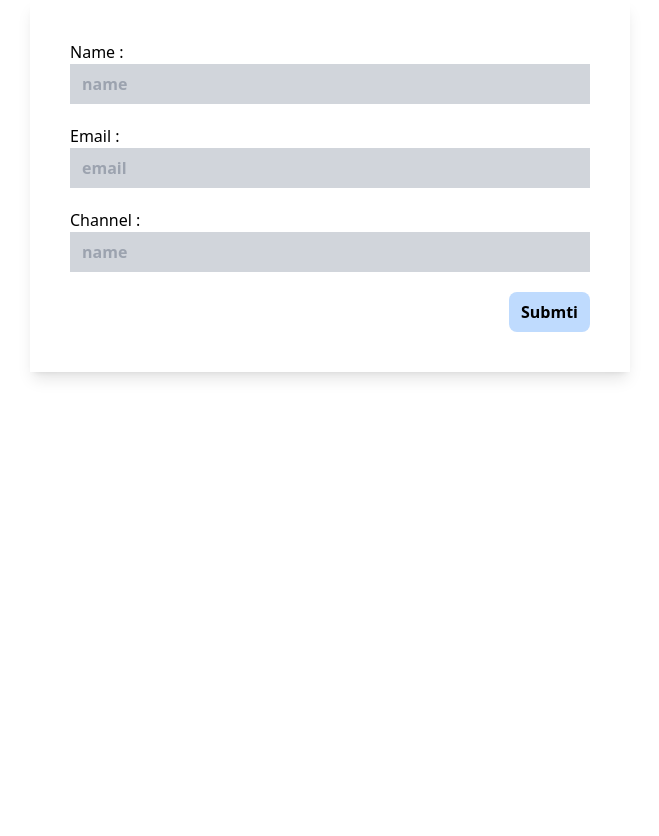
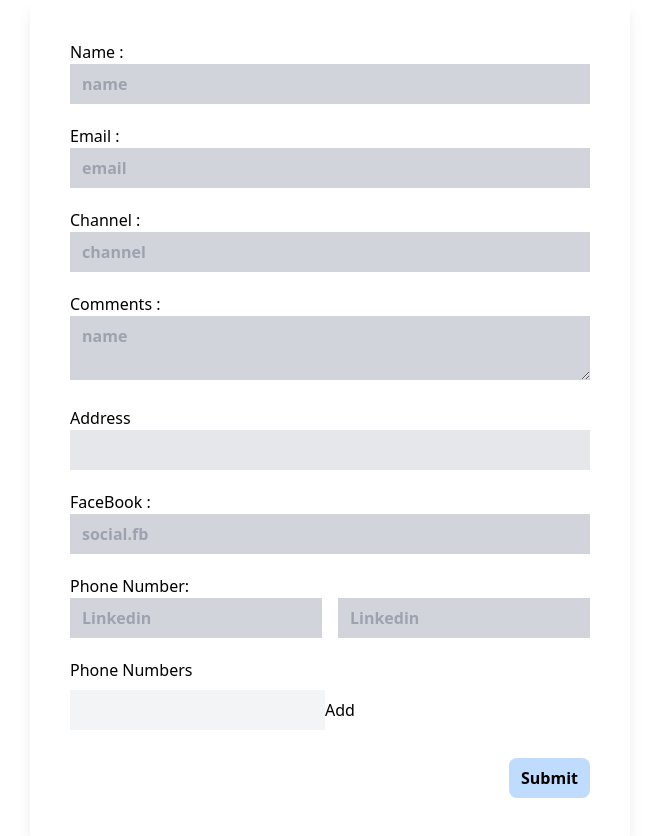
Before and after one commit to kamrulcoder/formik, a React (Vite) app: page / in a window 1280 px wide. Shown: the whole page, without its empty margins (310-969 px from the left). Before the commit the page ends 800 px from the top, so only its background shows below. Built offline with nearby package versions, Linux system fonts and the light colour scheme.

Commit message:
try to get knowledge formik

```diff
--- a/src/components/FormikForm.jsx
+++ b/src/components/FormikForm.jsx
@@ -1,29 +1,38 @@
 import React from "react";
 
 // first import useFormik
-import { ErrorMessage, Field, Form, Formik } from "formik";
-import * as  Yup from "yup"
+import { ErrorMessage, Field, Form, Formik, FieldArray } from "formik";
+import * as Yup from "yup";
+import TextError from "./TextError";
 
 function FormikForm() {
-
-
   // intitial values declaire
-  const initialValues =  {
+  const initialValues = {
     name: "",
     email: "",
     channel: "",
-  }
+    comments: "",
+    address: "",
+    social: {
+      fb: "",
+      ln: "",
+    },
+    phoneNumber: ["", ""],
+    phNumbers: ['']
 
+  };
 
   // validation scheema of yup
   const validationSchema = Yup.object({
-    name:Yup.string().required("Name field is required "),
-    email:Yup.string().required("email required").email("invalid email"),
-    channel:Yup.string().required("Channek  field is required "),
-  })
+    name: Yup.string().required("Name field is required "),
+    email: Yup.string().required("email required").email("invalid email"),
+    channel: Yup.string().required("Channek  field is required "),
+    comments: Yup.string().required("Required"),
+    address: Yup.string().required("Required"),
+  });
 
   // validation form
-  const  validate =  (values) => {
+  const validate = (values) => {
     let errors = {};
 
     // name validate input
@@ -46,13 +55,12 @@ function FormikForm() {
     }
 
     return errors;
-  }
+  };
 
-  // onsubmit
-  const onSubmit = values => {
-    console.log(values);
-  }
-
+  const onSubmit = (values, submitProps) => {
+    console.log("Form data", values);
+    console.log("submitProps", submitProps);
+  };
 
   // // second declaire formik
   // const formik = useFormik({
@@ -67,10 +75,9 @@ function FormikForm() {
   return (
     <div className="w-[600px]   mx-auto    shadow-lg p-10">
       <Formik
-
-      initialValues={initialValues}
-      onSubmit={onSubmit}
-      validationSchema={validationSchema}
+        initialValues={initialValues}
+        validationSchema={validationSchema}
+        onSubmit={onSubmit}
       >
         <Form className="flex flex-col gap-5">
           <div>
@@ -79,10 +86,9 @@ function FormikForm() {
               className="w-full px-3 py-2  font-bold  bg-gray-300"
               name="name"
               type="text"
-              placeholder="name"  />
-
-              <ErrorMessage  name="name"/>
-
+              placeholder="name"
+            />
+            <ErrorMessage name="name" component={TextError} />
           </div>
           <div>
             <label htmlFor="">Email : </label>
@@ -91,10 +97,10 @@ function FormikForm() {
               name="email"
               type="text"
               placeholder="email"
-
             />
-              <ErrorMessage  name="email"/>
-
+            <ErrorMessage name="email">
+              {(errMsg) => <div className="text-red-900"> {errMsg}</div>}
+            </ErrorMessage>
           </div>
           <div>
             <label htmlFor="">Channel : </label>
@@ -102,18 +108,102 @@ function FormikForm() {
               className="w-full px-3 py-2  font-bold  bg-gray-300"
               name="channel"
               type="text"
+              placeholder="channel"
+            />
+            <ErrorMessage name="channel" />
+          </div>
+          <div>
+            <label htmlFor="">Comments : </label>
+            <Field
+              as="textarea"
+              // component="textarea"
+              className="w-full px-3 py-2  font-bold  bg-gray-300"
+              name="comments"
+              type="text"
               placeholder="name"
+            />
+            <ErrorMessage name="comments" />
+          </div>
 
+          <div>
+            <label htmlFor="address">Address</label>
+            <Field name="address">
+              {({ field, form, meta }) => {
+                // console.log('Field render')
+                return (
+                  <div>
+                    <input
+                      type="text"
+                      className="w-full bg-gray-200 px-3 py-2"
+                      {...field}
+                    />
+                    {meta.touched && meta.error ? (
+                      <div>{meta.error}</div>
+                    ) : null}
+                  </div>
+                );
+              }}
+            </Field>
+          </div>
+          <div>
+            <label htmlFor="">FaceBook : </label>
+            <Field
+              className="w-full px-3 py-2  font-bold  bg-gray-300"
+              name="social.fb"
+              type="text"
+              placeholder="social.fb"
             />
-            <ErrorMessage  name="channel"/>
+            {/* <ErrorMessage  name="social.ln"/> */}
+          </div>
+          <div>
+            <label htmlFor="">Phone Number: </label>
+            <div className="flex items-center  gap-4 ">
+              <Field
+                className="w-1/2 px-3 py-2  font-bold  bg-gray-300"
+                name="phoneNumber[0]"
+                type="text"
+                placeholder="Linkedin"
+              />
+              <Field
+                className="w-1/2 px-3 py-2  font-bold  bg-gray-300"
+                name="phoneNumber[1]"
+                type="text"
+                placeholder="Linkedin"
+              />
+            </div>
 
+            {/* <ErrorMessage  name="social.ln"/> */}
           </div>
+
+          <div>
+            <label htmlFor="address">Phone Numbers </label>
+            <FieldArray name="phNumbers">
+              {(fieldArrayProps) => {
+                const { push, remove, form } = fieldArrayProps;
+                const {values } = form;
+                const {phNumbers}  = values;
+                return (
+                  <div>
+                      {phNumbers.map((number, ind) => (
+                        <div  key={ind}>
+                          <Field   type="text"  className="bg-gray-100 px-3 py-2 my-2" name={`phNumbers[${ind}]`}/>
+                          {ind > 0 && <button  onClick={() => remove(ind)}  className="mx-2">Remove</button>}
+
+                          <button type="button"  onClick={() => push('')}>Add</button>
+                        </div>
+                      ))}
+                  </div>
+                )
+              }}
+            </FieldArray>
+          </div>
+
           <div className="text-right">
             <button
               type="submit"
               className="bg-blue-200  rounded-lg px-3 py-2 font-bold"
             >
-              Submti
+              Submit
             </button>
           </div>
         </Form>
--- /dev/null
+++ b/src/components/TextError.jsx
@@ -0,0 +1,9 @@
+import React from 'react'
+
+function TextError({children}) {
+  return (
+    <div  className='text-red-900'>{children}</div>
+  )
+}
+
+export default TextError
```
Also changed, not shown: 1 other file (tests, documents, lock files or other folders).
